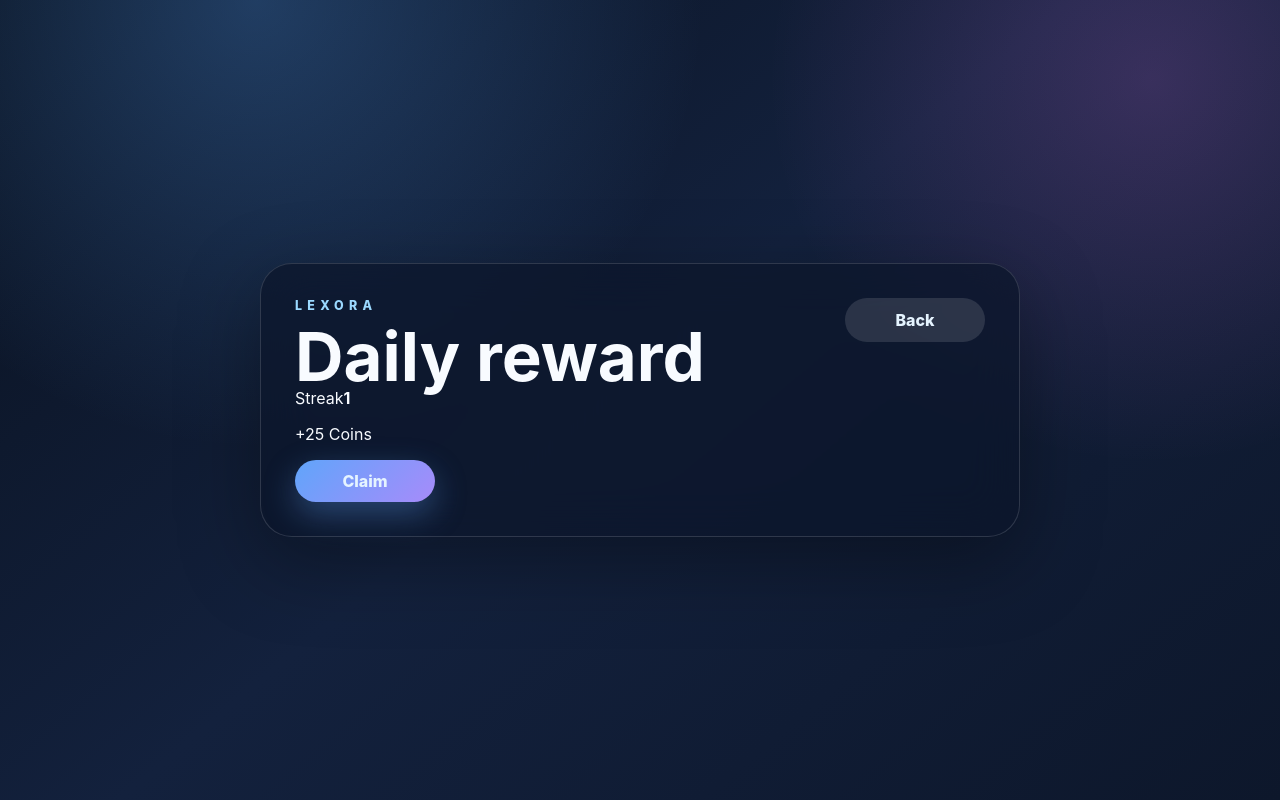
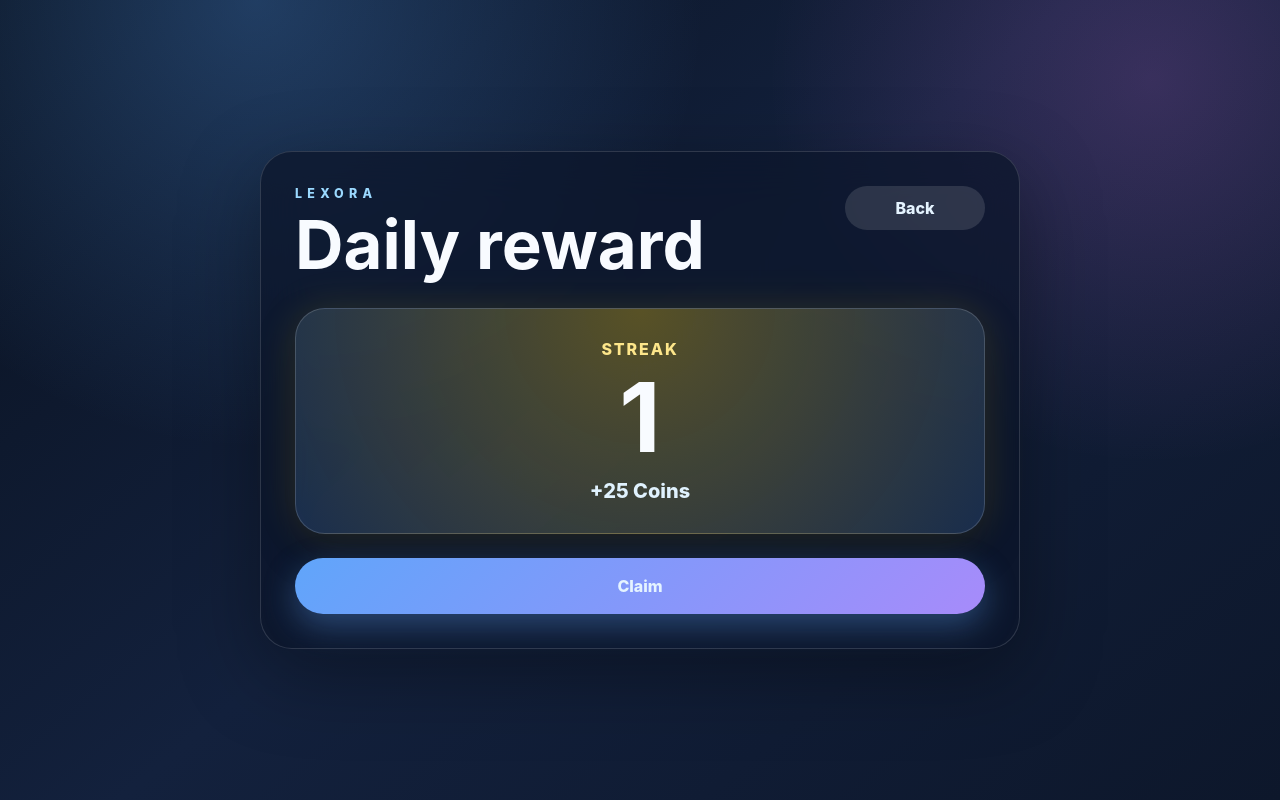
Before and after one commit to foxboxstudiodev/Lexora, a React (Vite) app: page / in a window 1280 px wide. Both pictures are taken after a click on the button "Daily reward". Built offline with nearby package versions, Linux system fonts and the light colour scheme.

Commit message:
Style daily reward screen

```diff
--- a/src/styles/global.css
+++ b/src/styles/global.css
@@ -97,6 +97,21 @@ h2 { font-size: clamp(2.2rem, 6vw, 4.2rem); }
 .stat-card strong, .reward-card strong { font-size: 1.65rem; }
 
 .screen-header, .game-topbar { display: flex; justify-content: space-between; align-items: flex-start; gap: 12px; }
+
+.daily-card {
+  margin: 32px 0 24px;
+  padding: 30px;
+  border-radius: 30px;
+  text-align: center;
+  background: radial-gradient(circle at 50% 0%, rgba(250, 204, 21, 0.32), rgba(96, 165, 250, 0.16));
+  border: 1px solid rgba(255, 255, 255, 0.16);
+  box-shadow: 0 0 42px rgba(250, 204, 21, 0.14), 0 18px 44px rgba(0, 0, 0, 0.22);
+}
+
+.daily-card span { color: #fde68a; font-weight: 850; text-transform: uppercase; letter-spacing: 0.12em; }
+.daily-card strong { display: block; margin-top: 10px; font-size: clamp(3rem, 12vw, 6rem); line-height: 1; }
+.daily-card p { margin: 14px 0 0; color: #e0f2fe; font-size: 1.25rem; font-weight: 850; }
+.daily-claim { width: 100%; min-height: 56px; }
 
 .achievement-list, .settings-list {
   display: grid;
```
